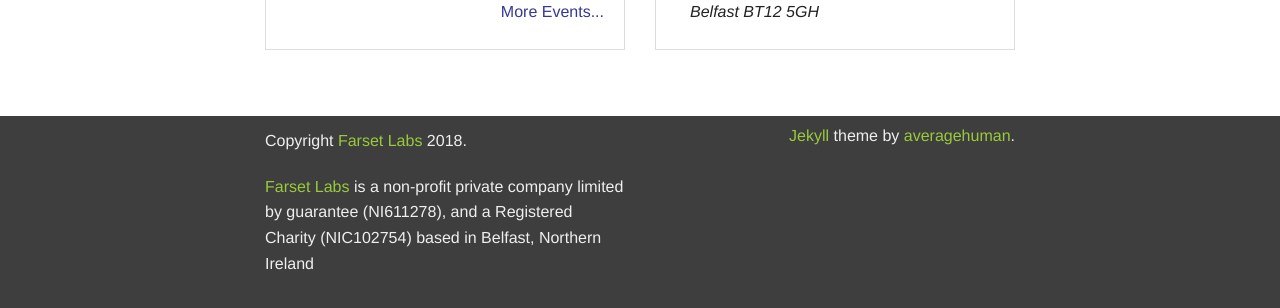
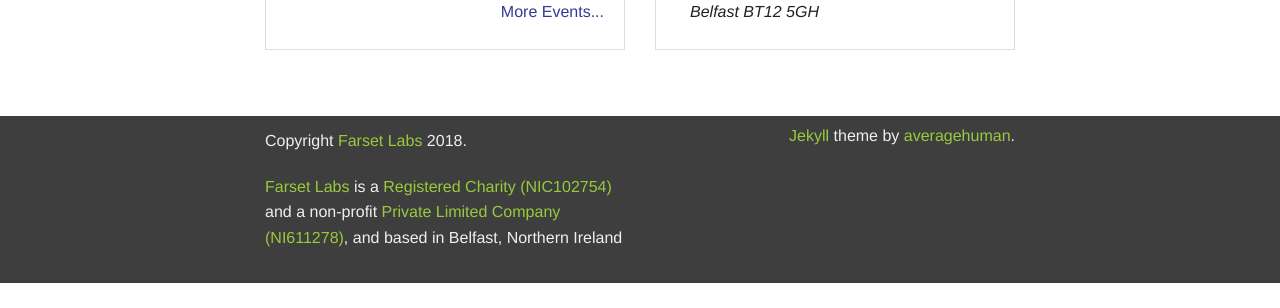
Before and after one commit to FarsetLabs/farsetlabs.github.io, a Jekyll site: the page built from index.html, in a window 1280 px wide and 900 px high, scrolled down 1184 px, cut to the strip 592-900 px from the top of the window. Built offline with Jekyll 4.4.1, drawn with Linux system fonts in a browser that asks for light colours; the list of posts is cut into pages by our own code; after the commit the page ends 2059 px from its top, so only the background shows below that.

Commit message:
charitybeforecompany

```diff
--- a/_includes/pages/footer.md
+++ b/_includes/pages/footer.md
@@ -1,4 +1,4 @@
 
 Copyright [Farset Labs](https://farsetlabs.org.uk) {{ site.time | date: '%Y' }}.
 
-[Farset Labs](https://farsetlabs.org.uk/) is a non-profit private company limited by guarantee (NI611278), and a Registered Charity (NIC102754) based in Belfast, Northern Ireland
+[Farset Labs](https://farsetlabs.org.uk/) is a [Registered Charity (NIC102754)](https://www.charitycommissionni.org.uk/charity-details/?regId=102754&subId=0) and a non-profit [Private Limited Company (NI611278)](https://beta.companieshouse.gov.uk/company/NI611278), and based in Belfast, Northern Ireland
```
